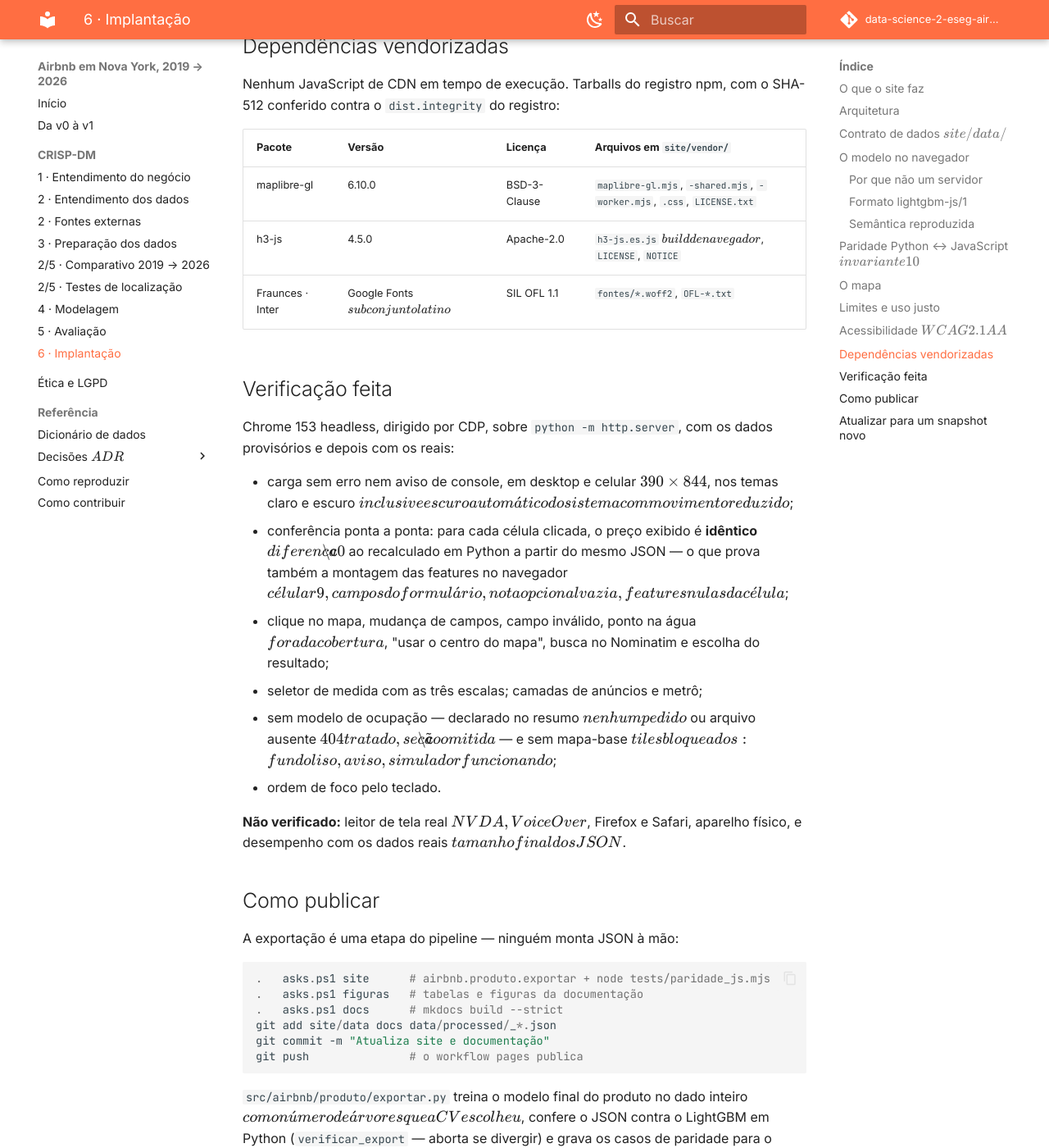
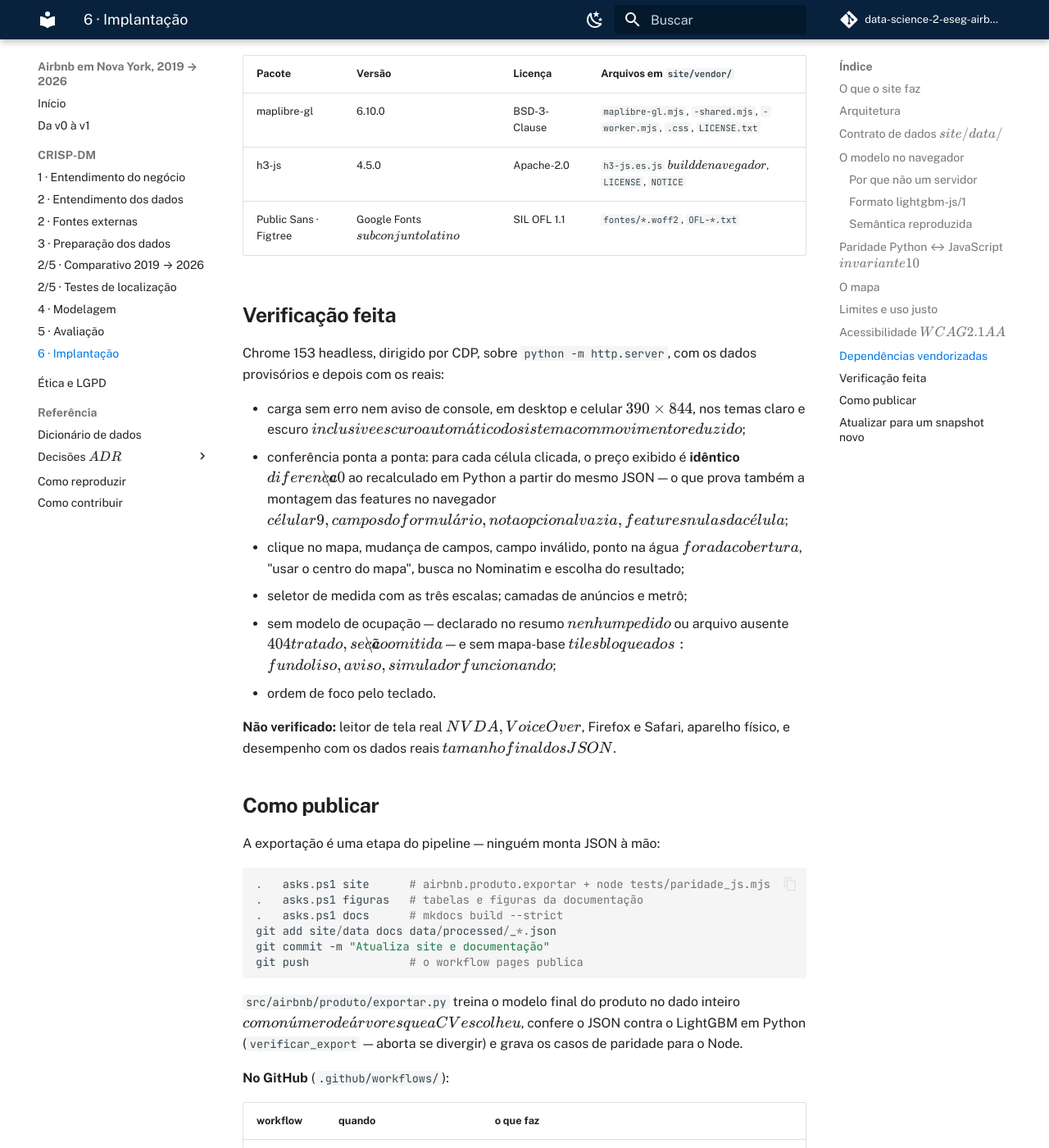
Before and after one commit to felipe44776-eseg/data-science-2-eseg-airbnb-nyc, an MkDocs documentation site: the page built from docs/09-implantacao.md, in a window 1280 px wide and 1400 px high, scrolled down 7033 px. Shown: the whole window at 82% size. Built offline with MkDocs 1.6.1 and Material for MkDocs 9.7.7, drawn with Linux system fonts in a browser that asks for light colours; comment, search, counter and statistics services are not loaded.

Commit message:
Aplica a identidade visual da ESEG ao site e a documentacao
Paleta e tipografia lidas do site institucional (eseg.edu.br), dos tokens do
Elementor, nao escolhidas por semelhanca:

  --e-global-color-primary    #08223D   navy
  --e-global-color-secondary  #00A1B8   ciano
  tipografia                  Public Sans, pesos 400/600

Sai o papel creme com Fraunces e Inter; entra branco e azul com Public Sans, no
portal, no mapa e no tema Material da documentacao. Fraunces e Inter deixam de
ser usadas e seus arquivos saem do repositorio.

Contraste conferido antes de publicar, nos dois temas — 16 pares, nenhum
reprovado. Isso exigiu separar tres papeis que antes eram um so:

  --acento #00A1B8  marca, traco, fundo. No proprio site da ESEG o ciano aparece
                    46 vezes em stroke/fill e 3 em color: e cor GRAFICA. Em texto
                    no branco da 3,09:1 e reprovaria.
  --link   #0A6FD4  passo mais escuro do azul da ESEG, 4,96:1, para rotulo pequeno
  --erro   #B8321F  estado de erro. Nao e cor de marca, e o projeto ja a validava

O botao primario passa a ser navy com texto branco (16,1:1) em vez de branco
sobre ciano (3,09:1, reprovado). O numero grande dos cartoes tambem vai para o
navy e clareia para o ciano no tema escuro.

As cores dos DISTRITOS ficam como estavam: sao codificacao de dado no mapa, na
legenda e nas figuras, nao identidade visual. Troca-las quebraria a leitura.

Co-Authored-By: Claude Opus 5 (1M context) <noreply@anthropic.com>

```diff
--- a/docs/09-implantacao.md
+++ b/docs/09-implantacao.md
@@ -233,7 +233,7 @@ SHA-512 conferido contra o `dist.integrity` do registro:
 |---|---|---|---|
 | maplibre-gl | 6.10.0 | BSD-3-Clause | `maplibre-gl.mjs`, `-shared.mjs`, `-worker.mjs`, `.css`, `LICENSE.txt` |
 | h3-js | 4.5.0 | Apache-2.0 | `h3-js.es.js` (build de navegador), `LICENSE`, `NOTICE` |
-| Fraunces · Inter | Google Fonts (subconjunto latino) | SIL OFL 1.1 | `fontes/*.woff2`, `OFL-*.txt` |
+| Public Sans · Figtree | Google Fonts (subconjunto latino) | SIL OFL 1.1 | `fontes/*.woff2`, `OFL-*.txt` |
 
 ## Verificação feita
 
--- /dev/null
+++ b/docs/assets/eseg.css
@@ -0,0 +1,38 @@
+/* Identidade visual da ESEG aplicada ao tema Material.
+ * Valores lidos do site institucional (eseg.edu.br), tokens do Elementor:
+ *   --e-global-color-primary   #08223D  navy
+ *   --e-global-color-secondary #00A1B8  ciano
+ *   tipografia                 Public Sans
+ * As cores dos DISTRITOS usadas nas figuras não são marca: são codificação de
+ * dado, e por isso não entram aqui. */
+
+:root,
+[data-md-color-scheme="default"] {
+  --md-primary-fg-color:             #08223D;
+  --md-primary-fg-color--light:      #12406E;
+  --md-primary-fg-color--dark:       #05172B;
+  --md-primary-bg-color:             #FFFFFF;
+  --md-primary-bg-color--light:      #C9D8E5;
+
+  --md-accent-fg-color:              #00A1B8;
+  --md-accent-fg-color--transparent: rgba(0, 161, 184, 0.1);
+  --md-accent-bg-color:              #FFFFFF;
+
+  --md-typeset-a-color:              #0178E6;
+}
+
+/* o escuro herda o matiz do navy em vez do azul-violeta padrão do Material */
+[data-md-color-scheme="slate"] {
+  --md-hue: 209;
+  --md-primary-fg-color:             #08223D;
+  --md-primary-bg-color:             #FFFFFF;
+  --md-accent-fg-color:              #4FD0E0;
+  --md-accent-fg-color--transparent: rgba(79, 208, 224, 0.12);
+  --md-typeset-a-color:              #7FB8FF;
+}
+
+/* títulos com o peso da ESEG: uma família só, hierarquia pelo peso */
+.md-typeset h1 { font-weight: 800; letter-spacing: -0.03em; color: var(--md-primary-fg-color); }
+.md-typeset h2 { font-weight: 700; letter-spacing: -0.02em; }
+.md-typeset h3 { font-weight: 700; }
+[data-md-color-scheme="slate"] .md-typeset h1 { color: var(--md-default-fg-color); }
--- a/mkdocs.yml
+++ b/mkdocs.yml
@@ -13,20 +13,20 @@ theme:
   name: material
   language: pt-BR
   font:
-    text: Inter
+    text: Public Sans
     code: JetBrains Mono
   palette:
     - media: "(prefers-color-scheme: light)"
       scheme: default
-      primary: deep orange
-      accent: teal
+      primary: custom
+      accent: custom
       toggle:
         icon: material/weather-night
         name: Modo escuro
     - media: "(prefers-color-scheme: dark)"
       scheme: slate
-      primary: deep orange
-      accent: teal
+      primary: custom
+      accent: custom
       toggle:
         icon: material/weather-sunny
         name: Modo claro
@@ -100,6 +100,7 @@ extra_javascript:
 
 extra_css:
   - https://cdn.jsdelivr.net/npm/katex@0.16.11/dist/katex.min.css
+  - assets/eseg.css
 
 extra:
   generator: false
```
Also changed, not shown: site/assets/style.css, site/index.html, site/mapa/index.html, 6 other files.
